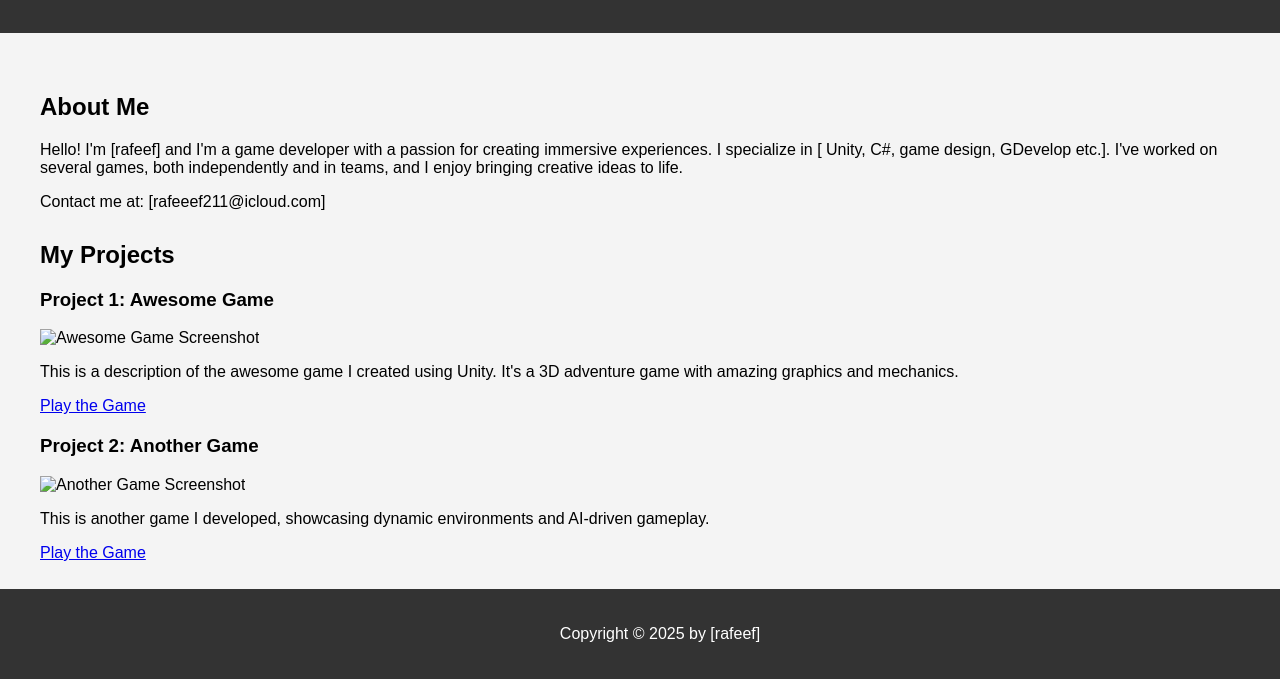
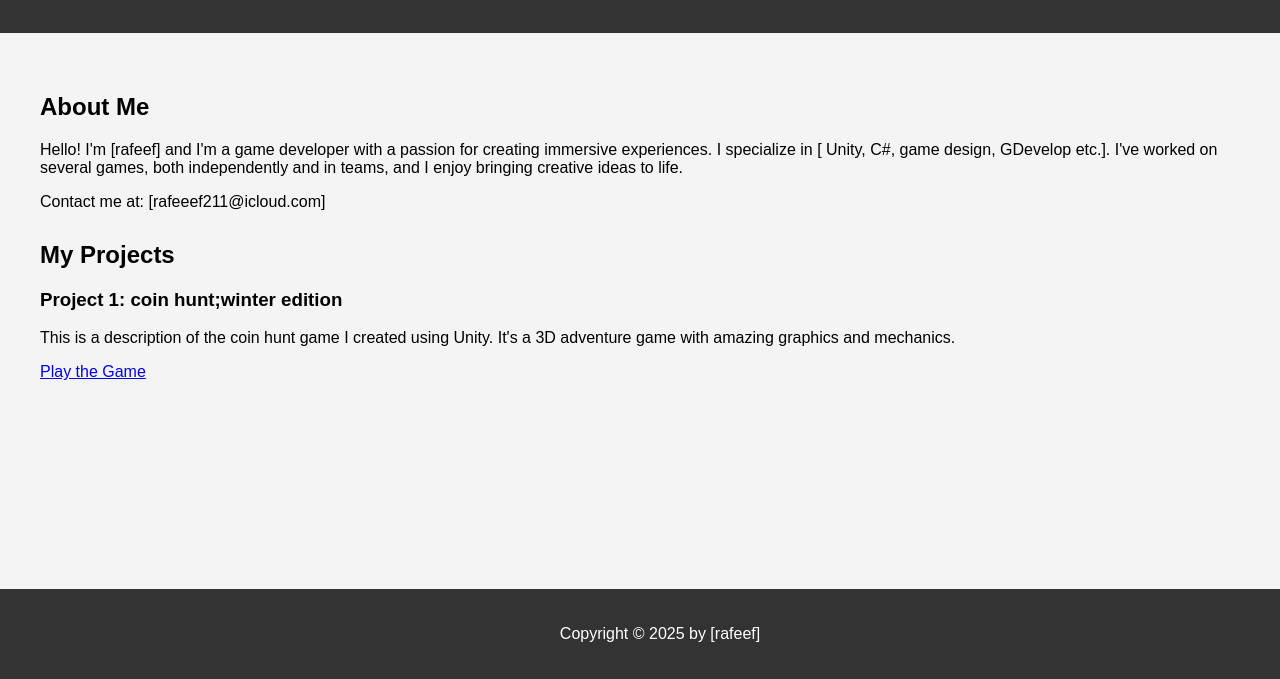
Before and after one commit to rafeef-pp/my-portfolio-, a plain HTML site: page index.html in a window 1280 px wide. Shown: the part 121-800 px from the top of the page. Drawn offline with Linux system fonts and the light colour scheme.

Commit message:
index.html

```diff
--- a/index.html
+++ b/index.html
@@ -109,18 +109,13 @@ Hobbies and Interests
         <h2>My Projects</h2>
 
         <div class="project">
-            <h3>Project 1: Awesome Game</h3>
-            <img src="path/to/your/game-image.jpg" alt="Awesome Game Screenshot">
-            <p>This is a description of the awesome game I created using Unity. It's a 3D adventure game with amazing graphics and mechanics.</p>
-            <a href="https://link-to-game.com">Play the Game</a>
+            <h3>Project 1: coin hunt;winter edition</h3>
+            <p>This is a description of the coin hunt game I created using Unity. It's a 3D adventure game with amazing graphics and mechanics.</p>
+            <a href="https://gd.games/rafeef_/coin-hunt-winter-edition-">Play the Game</a>
         </div>
 
-        <div class="project">
-            <h3>Project 2: Another Game</h3>
-            <img src="path/to/your/game-image2.jpg" alt="Another Game Screenshot">
-            <p>This is another game I developed, showcasing dynamic environments and AI-driven gameplay.</p>
-            <a href="https://link-to-game2.com">Play the Game</a>
-        </div>
+
+
     </div>
 
     <div class="footer">
```
